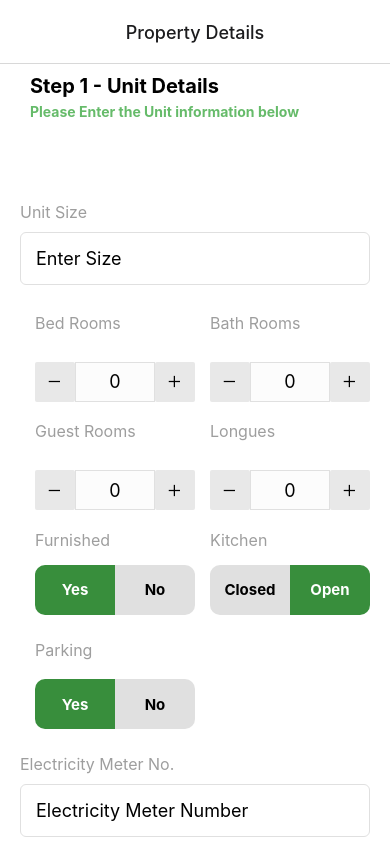
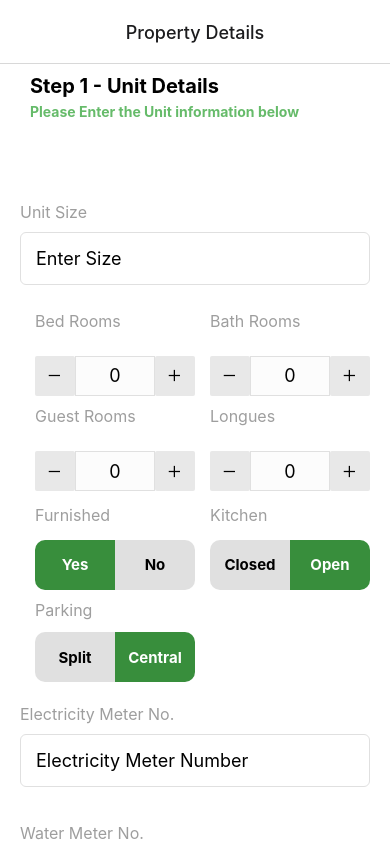
Before and after one commit to Johnsamoel/emeral_Task, a React Native app: screen / in a window 390 px wide. Built offline with nearby package versions, Linux system fonts and the light colour scheme.

Commit message:
handled saving data for all form inputs

```diff
--- a/App.js
+++ b/App.js
@@ -8,9 +8,15 @@ import { NavigationContainer } from '@react-navigation/native';
 import PropertyDetails from './Screens/PropertyDetails';
 import Landing from './Screens/Landing';
 
+//Async data
+// import AsyncStorage from '@react-native-async-storage/async-storage';
+// import { useEffect } from 'react';
+
 const Stack = createNativeStackNavigator();
 
 export default function App() {
+
+
 
   return (
     <NavigationContainer>
--- a/Components/ImagePreview.jsx
+++ b/Components/ImagePreview.jsx
@@ -1,6 +1,7 @@
 import { View  , Image , StyleSheet, Pressable } from "react-native";
 
 import uuid from 'react-native-uuid';
+import { colors } from "../Utils/Styles";
 
 const ImagePreview = ({item , onpressFn}) => {
 
@@ -22,11 +23,11 @@ const ImagePreview = ({item , onpressFn}) => {
 const styles = StyleSheet.create({
     rootContainer :{
         flex: 1,
-        width: 200,
+        width: 120,
         height: 150,
         borderRadius: 10,
         marginVertical: 15,
-        padding: 10
+        padding: 10,
     }
 })
 
--- a/Components/UI/DoubleChoice.jsx
+++ b/Components/UI/DoubleChoice.jsx
@@ -5,9 +5,10 @@ import { useState } from 'react';
 import { colors } from '../../Utils/Styles';
 
 
-const DoubleChoice = ({label , data , defaultValue }) => {
+const DoubleChoice = ({label , data , defaultValue , options }) => {
 
-    const [chosen , setChosen] = useState(defaultValue)
+
+    const [chosen , setChosen] = useState(defaultValue.toString())
 
 
 
@@ -27,20 +28,20 @@ const DoubleChoice = ({label , data , defaultValue }) => {
         {data?.map((item , index) => {
 
             if(index % 2 === 0) {
-                return( <Pressable key={item.name} style={ ({pressed}) => pressed || chosen === 'left'? styles.leftchosenOption : styles.leftoption }
+                return( <Pressable key={item.name} style={ ({pressed}) => pressed || chosen === 'left' ? styles.leftchosenOption : styles.leftoption }
                 onPress={() =>{
-                    onpressLefttSide()
-                    item.Action()}} >
+                onpressLefttSide()
+                item.Action()}} >
                 <View>
-                <Text style={[styles.text , chosen === 'left' && {color: 'white'}]}>{item.name}</Text>
+                <Text style={[styles.text , chosen === 'left' && {color: 'white'}]}>{ options? options[0] : item.name}</Text>
                 </View>
                 </Pressable>)
             }else{
                 return(<Pressable key={item.name} style={ ({pressed}) => pressed || chosen === 'Right'? styles.RightchosenOption : styles.Rightoption  }  onPress={() =>{
-                    onpressRightSide()
-                    item.Action()}} >
+            onpressRightSide()
+            item.Action()}} >
                 <View>
-                <Text style={[styles.text , chosen === 'Right' && {color: 'white'}]}>{item.name}</Text>
+                <Text style={[styles.text , chosen === 'Right' && {color: 'white'}]}>{ options? options[1] : item.name}</Text>
                 </View>
                 </Pressable>)
             }
--- a/Components/UI/FourChoices.jsx
+++ b/Components/UI/FourChoices.jsx
@@ -3,39 +3,37 @@ import { View , Text , StyleSheet , Pressable} from "react-native";
 
 import { colors } from "../../Utils/Styles";
 
-const FourChoices = ({data}) => {
+const FourChoices = ({data , defValue}) => {
 
-    const [Chosen , setChosen] = useState('Split')
 
     const onpressHandler = (identifier) => {
         data(identifier[0])
-        setChosen(identifier[0])
     }
 
     return (
         <View style={styles.rootComponent}>
             <Text style={styles.label}>Select AC Type</Text>
             <View style={styles.rowContainer}>
-            <Pressable style={({pressed}) => pressed || Chosen === 'Split' ? [styles.LeftContainer , styles.choseContainer ] : styles.LeftContainer  } onPress={() => onpressHandler.call(null , ['Split'])} >
+            <Pressable style={({pressed}) => pressed || defValue === 'Split' ? [styles.LeftContainer , styles.choseContainer ] : styles.LeftContainer  } onPress={() => onpressHandler.call(null , ['Split'])} >
             <View >
                 <Text>Split</Text>
             </View>
             </Pressable>
 
-            <Pressable style={({pressed}) => pressed || Chosen === 'Central'? [styles.midContainers , styles.choseContainer ] : styles.midContainers  } onPress={() => onpressHandler.call(null , ['Central'])} >
+            <Pressable style={({pressed}) => pressed || defValue === 'Central'? [styles.midContainers , styles.choseContainer ] : styles.midContainers  } onPress={() => onpressHandler.call(null , ['Central'])} >
             <View >
                 <Text>Central</Text>
             </View>
             </Pressable>
 
-            <Pressable style={({pressed}) => pressed || Chosen === 'Window'? [styles.midContainers , styles.choseContainer  ] : styles.midContainers  } onPress={() => onpressHandler.call(null , ['Window'])}>
+            <Pressable style={({pressed}) => pressed || defValue === 'Window'? [styles.midContainers , styles.choseContainer  ] : styles.midContainers  } onPress={() => onpressHandler.call(null , ['Window'])}>
             <View>
                 <Text>Window</Text>
             </View>
             </Pressable>
 
 
-            <Pressable style={({pressed}) => pressed || Chosen === 'Not Installed' ? [styles.rightContainer , styles.choseContainer ] : styles.rightContainer  } onPress={() => onpressHandler.call(null , ['Not Installed'])}>
+            <Pressable style={({pressed}) => pressed || defValue === 'Not Installed' ? [styles.rightContainer , styles.choseContainer ] : styles.rightContainer  } onPress={() => onpressHandler.call(null , ['Not Installed'])}>
             <View >
                 <Text style={{textAlign: 'center'}}>Not Installed</Text>
             </View>
--- a/Components/UI/ImageList.jsx
+++ b/Components/UI/ImageList.jsx
@@ -1,4 +1,5 @@
-import { View , FlatList , StyleSheet , Image} from "react-native";
+import { View , FlatList , StyleSheet , Image , Text} from "react-native";
+import { colors } from "../../Utils/Styles";
 
 import ImagePreview from "../ImagePreview";
 
@@ -8,7 +9,9 @@ const ImageList = ({imageData , DeleteHandler}) => {
 
     return (
         <View style={styles.rootContainer}>
-            <FlatList data={imageData} keyExtractor={(item) => item.id } renderItem={RenderMethod}  horizontal={true}  />
+
+            { imageData.length > 0 ?   <FlatList data={imageData} keyExtractor={(item) => item.id } renderItem={RenderMethod}  horizontal={true}  />
+            : <Text style={{fontWeight: 'bold' , fontSize: 18 , color:colors.palette_main_grey}}>No photos Added Yet.</Text>}
         </View>
     );
 };
@@ -18,8 +21,10 @@ const styles = StyleSheet.create({
         flex: 1,
         height: 200 ,
         width: 350,
-        alignItems:'center'
-
+        alignItems:'center',
+        backgroundColor: colors.palette_Sencod_grey,
+        borderRadius: 12,
+        justifyContent: 'center'
     }
 })
 
--- a/Components/UnitDataForm.jsx
+++ b/Components/UnitDataForm.jsx
@@ -1,10 +1,11 @@
 import { ScrollView, StyleSheet, View, Alert, Button } from "react-native";
-import { useState } from "react";
+import { useState , useEffect} from "react";
 
 import { useFormik } from "formik";
 import uuid from 'react-native-uuid';
 
 import { launchImageLibraryAsync } from 'expo-image-picker';
+import AsyncStorage from '@react-native-async-storage/async-storage';
 
 
 //custom usable Input field
@@ -16,7 +17,16 @@ import ImageList from "./UI/ImageList";
 import ImagePicker from "./ImagePicker";
 
 
-const UnitDataForm = ({ defaultValues }) => {
+const UnitDataForm = () => {
+
+  useEffect(() => {
+    async function GeTStoredData() {
+      const data = await AsyncStorage.getItem('userdata');
+      if(data) setInputs(JSON.parse(data))}
+
+    GeTStoredData()
+  } , [])
+
   const [Inputs, setInputs] = useState({
     unitSize: { value: "", valid: true },
     bedRooms: { value: 0, valid: true },
@@ -31,6 +41,15 @@ const UnitDataForm = ({ defaultValues }) => {
     selectAc: { value: "", valid: true },
     photo: { value: [], valid: true },
   });
+
+  useEffect(() => {
+    async function saveData ()  {
+     await AsyncStorage.setItem('userdata' , JSON.stringify(Inputs))
+    }
+
+    saveData()
+
+  } , [Inputs])
 
   const formik = useFormik({
     initialValues: Inputs,
@@ -91,6 +110,7 @@ const UnitDataForm = ({ defaultValues }) => {
     }else{
       setInputs((prevData) => {return {...prevData , Furnished: { value: "No", valid: true }}})
     }
+
   }
 
   const KitchenDataHandler = (identifier) => {
@@ -108,6 +128,7 @@ const UnitDataForm = ({ defaultValues }) => {
     }else{
       setInputs((prevData) => {return {...prevData , Parking : { value: "Central", valid: true }}})
     }
+
   }
 
 
@@ -120,15 +141,21 @@ const UnitDataForm = ({ defaultValues }) => {
 
   const ImageUpdateHandler = ({uri}) => {
 
-    setInputs((prevData) => { return {...prevData , photo: { value: [...prevData.photo.value , { uri: uri , id: uuid.v4() } ] , valid: true }} })
-  }
+    if(uri){
+      setInputs((prevData) => { return {...prevData , photo: { value: [...prevData.photo.value , { uri: uri , id: uuid.v4() } ] , valid: true }} })
+      AsyncStorage.setItem('userdata' , JSON.stringify(Inputs))
+    }
+
+
+    }
 
 
 const ImageDeleteHandler = ({item}) => {
 
-  if(item)  setInputs((prevData) => { return {...prevData , photo: { value: prevData.photo.value.filter((photo) => photo.id !== item.id) , valid: true }} })
-
-}
+  if(item) {
+    setInputs((prevData) => { return {...prevData , photo: { value: prevData.photo.value.filter((photo) => photo.id !== item.id) , valid: true }} })
+   AsyncStorage.setItem('userdata' , JSON.stringify(Inputs))
+}}
 
 async function ChooseImageHandler() {
 
@@ -145,7 +172,6 @@ async function ChooseImageHandler() {
 
   }
   catch(error) {
-    console.log(error)
     Alert.alert('Error' , 'Something went wrong')
   }
 
@@ -162,6 +188,10 @@ async function ChooseImageHandler() {
 
   const ParkingData = [{name: 'Split' , Action: ParkingDataHandler.bind(null, 'Split') } ,
   {name: 'Central' , Action: ParkingDataHandler.bind(null, 'Central') }]
+
+  const showData = () => {
+   console.log(Object.values(Inputs))
+  }
 
   return (
     <View style={Styles.rootContainer}>
@@ -188,12 +218,12 @@ async function ChooseImageHandler() {
       </View>
 
         <View style={Styles.counterFlex}>
-        <DoubleChoice label='Furnished' data={FurnishedData} defaultValue='left' />
-        <DoubleChoice label='Kitchen' data={KitchenData} defaultValue='Right' />
+        <DoubleChoice label='Furnished' data={FurnishedData} defaultValue={Inputs.Furnished.value === 'Yes' ? 'Right' : 'left'} />
+        <DoubleChoice label='Kitchen' data={KitchenData} defaultValue={Inputs.kitchen.value === 'Open' ? 'Right' : 'left'} />
         </View>
 
-        <DoubleChoice label='Parking' data={FurnishedData} defaultValue='left' />
 
+        <DoubleChoice label='Parking' data={ParkingData} options={['Split' , 'Central']} defaultValue={Inputs.Parking.value === 'Central'? 'Right' : 'left' } />
 
     <InputField
         invalid={!Inputs.ElecNo.valid}
@@ -219,15 +249,13 @@ async function ChooseImageHandler() {
         }}
         />
 
-        <FourChoices data={AcDataHandler} />
+        <FourChoices data={AcDataHandler} defValue={Inputs.selectAc.value} />
 
         <ImagePicker dispatch={ImageUpdateHandler} selectFn={ChooseImageHandler} />
 
-        {/* <SelectImageButton onPressFn={ChooseImageHandler} /> */}
+          <ImageList imageData={Inputs.photo.value} DeleteHandler={ImageDeleteHandler} />
 
-        { Inputs.photo.value.length > 0 && <ImageList imageData={Inputs.photo.value} DeleteHandler={ImageDeleteHandler} /> }
-
-
+          <Button title="submit" onPress={showData} />
     </View>
   );
 };
--- a/package.json
+++ b/package.json
@@ -10,6 +10,7 @@
   },
   "dependencies": {
     "@expo/vector-icons": "^13.0.0",
+    "@react-native-async-storage/async-storage": "^1.17.10",
     "@react-navigation/native": "^6.0.12",
     "@react-navigation/native-stack": "^6.8.0",
     "expo": "~46.0.9",
```
Also changed, not shown: Components/ImagePicker.jsx (+3 -5 lines), 1 other file (tests, documents, lock files or other folders).
